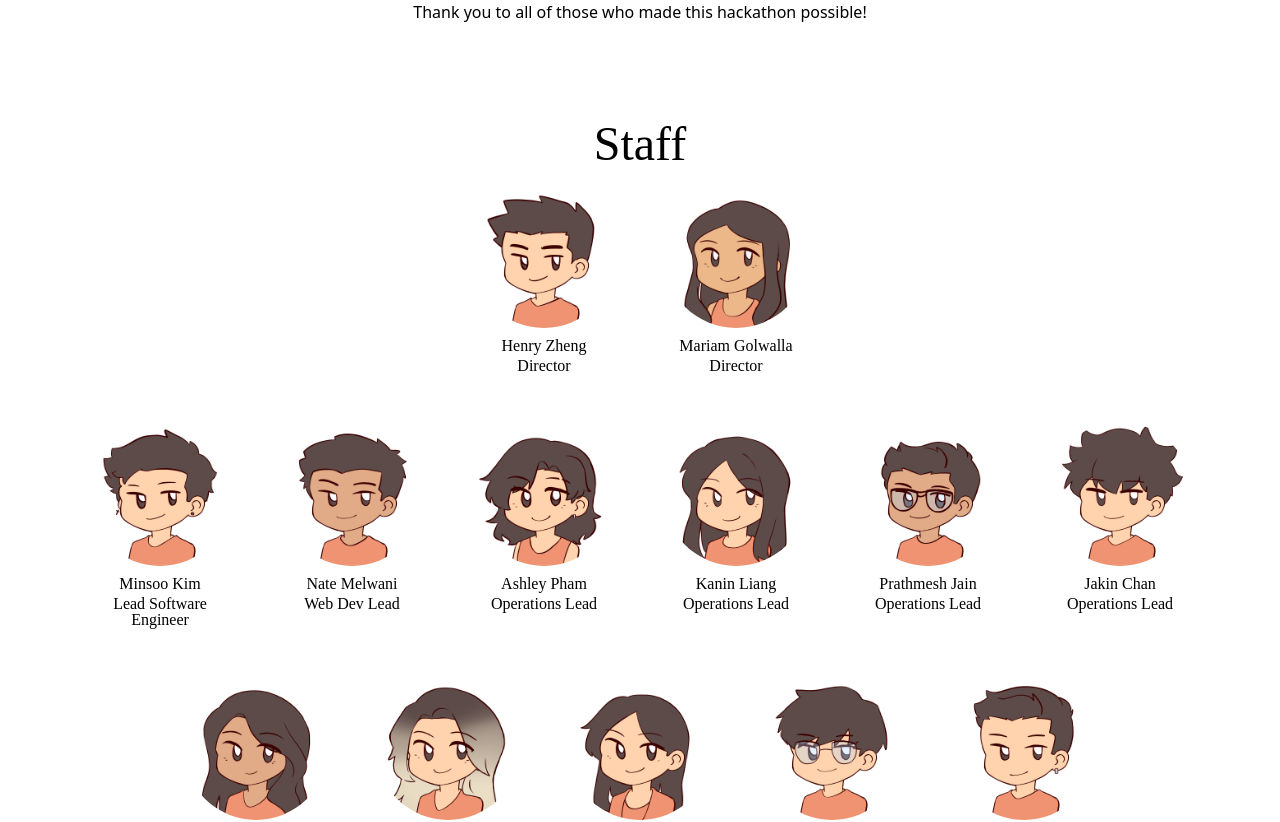
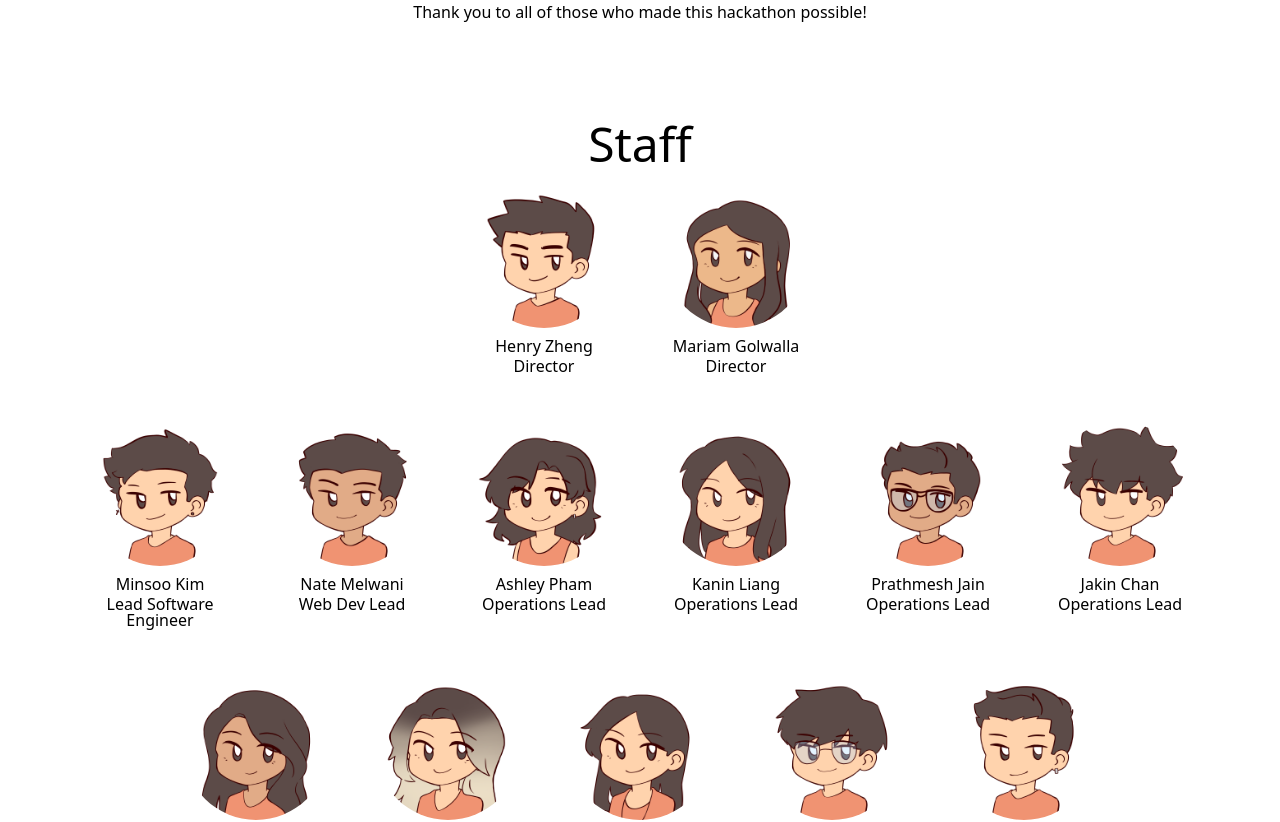
Before and after one commit to minsooerickim/citrushack2023, a Next.js app: page / in a window 1280 px wide. Shown: the part 3828-4650 px from the top of the page. Built offline with nearby package versions, Linux system fonts and the light colour scheme; no server answers; the database is empty.

Commit message:
remove old configs

```diff
--- a/tailwind.config.js
+++ b/tailwind.config.js
@@ -14,15 +14,6 @@ module.exports = {
       '2xl': '1536px',
     },
     extend: {
-      backgroundImage: {
-        pattern: 'var(--pattern)',
-      },
-      fontFamily: {
-        baloo_semi_bold: ['BalooPaaji2Bold'],
-        baloo_regular: ['BalooPaaji2Reg'],
-        baloo_medium: ['BalooPaaji2Medium'],
-        baloo_bold: ['BalooPaaji2Bold'],
-      },
       colors: {
         citrus: {
           sky: '#A3DEFF',
```
